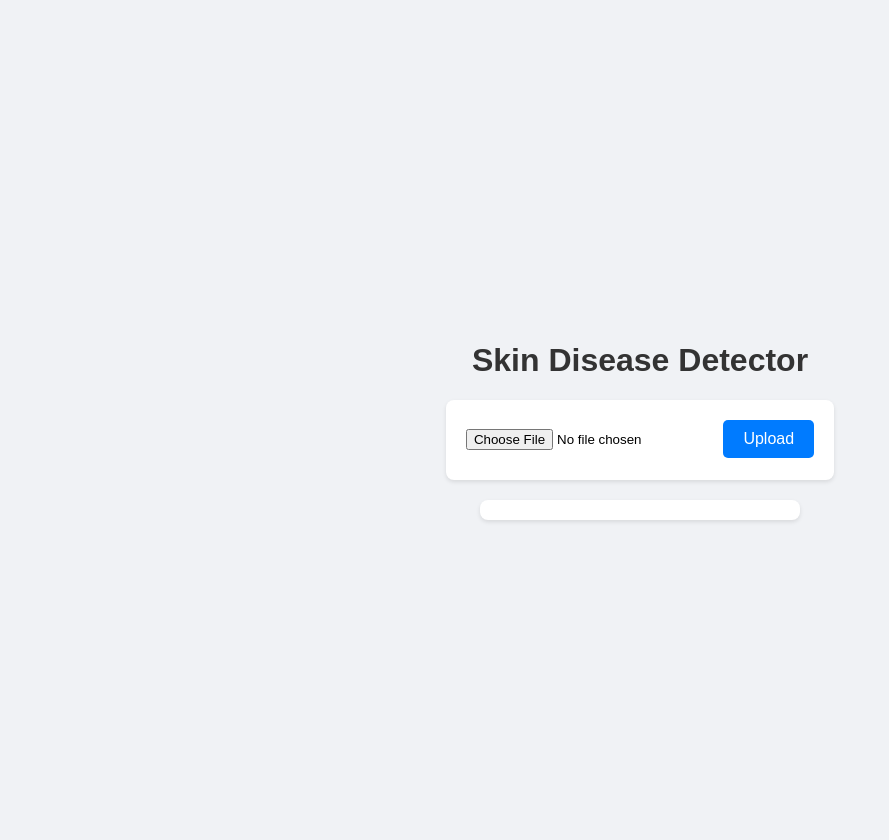
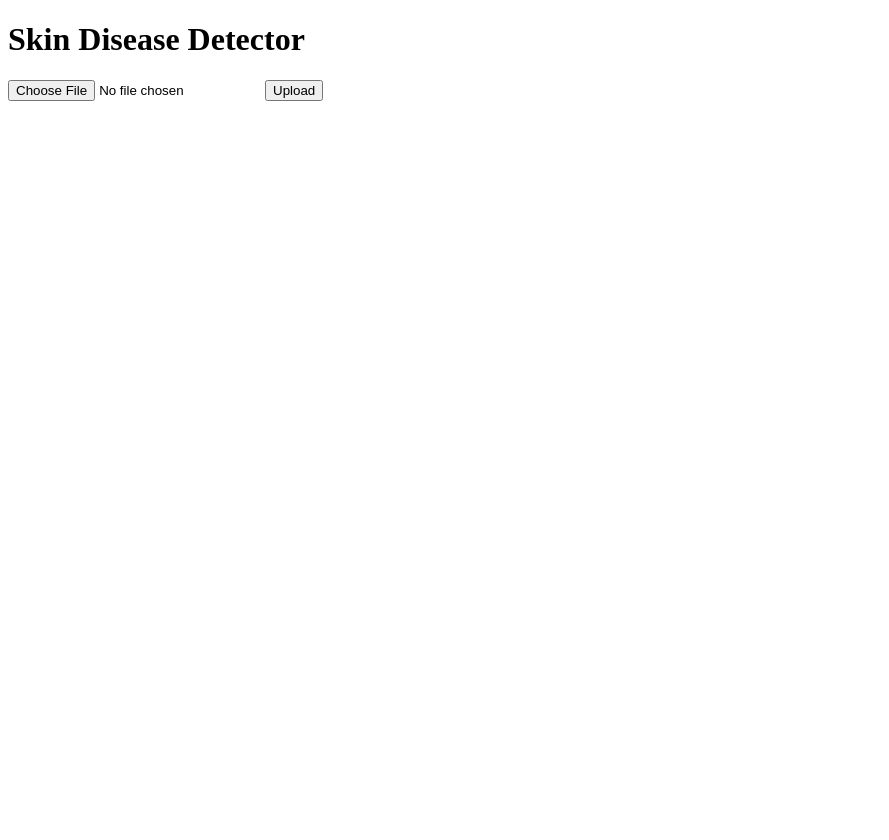
Before and after one commit to insominiac21/skin-diesease-detector, a Flask app: page / in a window 1280 px wide. Shown: the whole page, without its empty margins (0-889 px from the left). After the commit the page ends 101 px from the top, so only its background shows below. Run offline with Flask 3, Linux system fonts and the light colour scheme.

Commit message:
index.html

```diff
--- a/templates/index.html
+++ b/templates/index.html
@@ -4,52 +4,6 @@
     <meta charset="UTF-8">
     <meta name="viewport" content="width=device-width, initial-scale=1.0">
     <title>Skin Disease Detector</title>
-    <style>
-        body {
-            font-family: 'Arial', sans-serif;
-            background-color: #f0f2f5;
-            margin: 0;
-            padding: 20px;
-            display: flex;
-            justify-content: center;
-            align-items: center;
-            height: 100vh;
-            flex-direction: column;
-        }
-        h1 {
-            color: #333;
-        }
-        form {
-            background-color: #fff;
-            padding: 20px;
-            border-radius: 8px;
-            box-shadow: 0 2px 4px rgba(0, 0, 0, 0.1);
-            margin-bottom: 20px;
-        }
-        input[type="file"] {
-            margin-bottom: 10px;
-        }
-        button {
-            background-color: #007bff;
-            color: white;
-            padding: 10px 20px;
-            border: none;
-            border-radius: 5px;
-            cursor: pointer;
-            font-size: 16px;
-        }
-        button:hover {
-            background-color: #0056b3;
-        }
-        #result {
-            background-color: #fff;
-            padding: 10px;
-            border-radius: 8px;
-            box-shadow: 0 2px 4px rgba(0, 0, 0, 0.1);
-            width: 300px;
-            text-align: center;
-        }
-    </style>
 </head>
 <body>
     <h1>Skin Disease Detector</h1>
```
